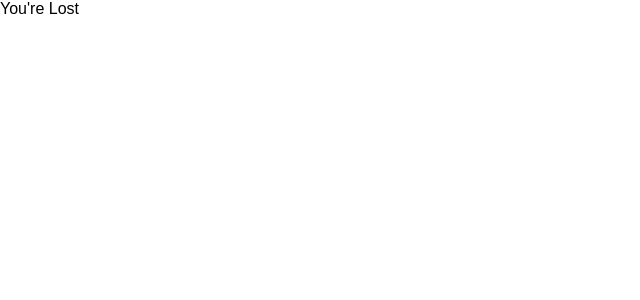
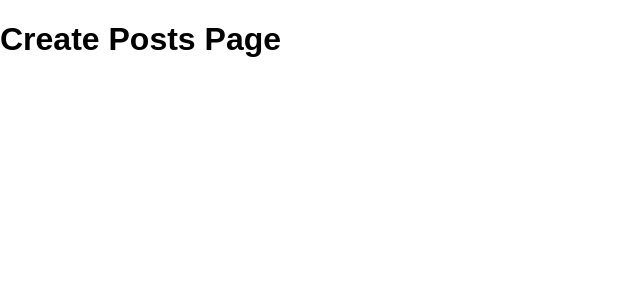
Before and after one commit to kate-turner/project4-react, a React (Create React App) app in the folder my-app/: page /new in a window 1280 px wide. Shown: the top 300 px of the page, without its empty margins (0-640 px from the left). Built offline with nearby package versions, Linux system fonts and the light colour scheme.

Commit message:
create posts page

```diff
--- a/my-app/src/App.js
+++ b/my-app/src/App.js
@@ -1,7 +1,7 @@
 import React, { Component } from 'react';
 import MainContainer from './MainContainer';
 import Posts from './MainContainer/Posts';
-// import CreatePost from './CreatePost';
+import CreatePost from './MainContainer/CreatePost';
 import { Route, Switch } from 'react-router-dom';
 
 
@@ -19,6 +19,8 @@ const App = () => {
       <Switch>
         <Route exact path="/" component={ MainContainer } />
         <Route exact path="/posts" component={ Posts } />
+        <Route exact path="/new" component={ CreatePost} />
+
         <Route component={My404} />
       </Switch>
     </main>
--- a/my-app/src/MainContainer/CreatePost/index.jsx
+++ b/my-app/src/MainContainer/CreatePost/index.jsx
@@ -0,0 +1,9 @@
+import React, { Component } from 'react';
+
+const CreatePost = (props) => {
+	return (
+		<h1> Create Posts Page </h1>
+	)
+}
+
+export default CreatePost;
--- a/my-app/src/MainContainer/index.jsx
+++ b/my-app/src/MainContainer/index.jsx
@@ -1,5 +1,6 @@
 import React, { Component } from 'react';
 import Posts from './Posts';
+import CreatePost from './CreatePost';
 
 class MainContainer extends Component {
 	constructor(){
@@ -23,6 +24,7 @@ class MainContainer extends Component {
 		return (
 			<div>
 				<Posts posts={this.state.posts} />
+				<CreatePost addPost={this.state.posts} />
 			</div>
 		)
 	}
```
